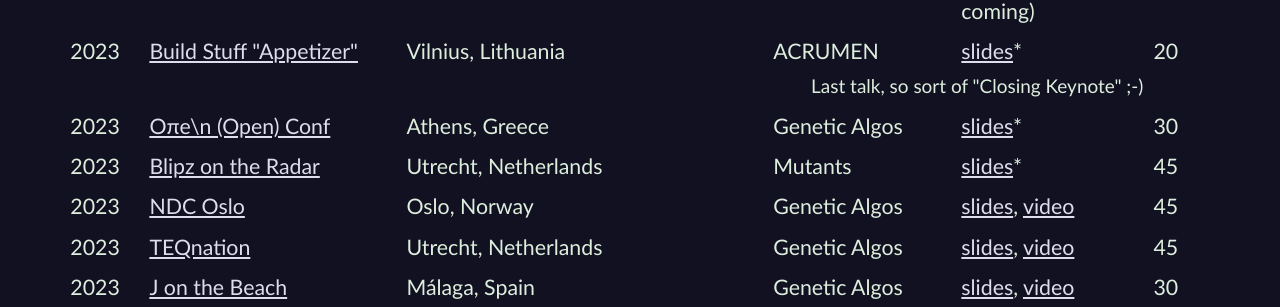
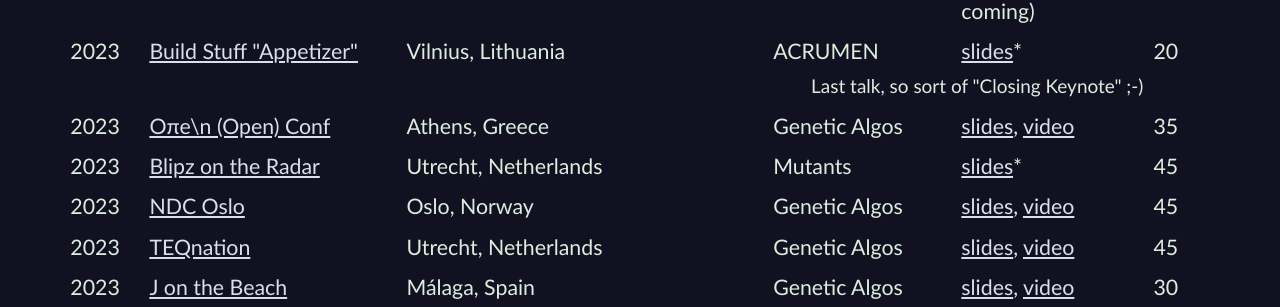
Before and after one commit to CodosaurusLLC/CodosaurusLLC.github.io, a Jekyll site: the page built from speaking/past.md, in a window 1280 px wide and 900 px high. Shown: the part 335-642 px from the top of the window. Built offline with Jekyll 4.4.1, drawn with Linux system fonts in a browser that asks for light colours.

Commit message:
add Open-Conf Tight Genes video, and consistentize service list

```diff
--- a/speaking/past.md
+++ b/speaking/past.md
@@ -63,9 +63,10 @@
       <td>Athens, Greece</td>
       <td>Genetic Algos</td>
       <td>
-        <a href="https://www.codosaur.us/reds/gen-algs-open-23-slides" target="_new">slides</a>*
+        <a href="https://www.codosaur.us/reds/gen-algs-open-23-slides" target="_new">slides</a>,
+        <a href="https://www.youtube.com/watch?v=r0mLPjyYBqk" rel="nofollow" target="_new">video</a>
       </td>
-      <td class="numeric">30</td>
+      <td class="numeric">35</td>
     </tr>
 
     <tr>
```
Also changed, not shown: index.md (+3 -3 lines).
